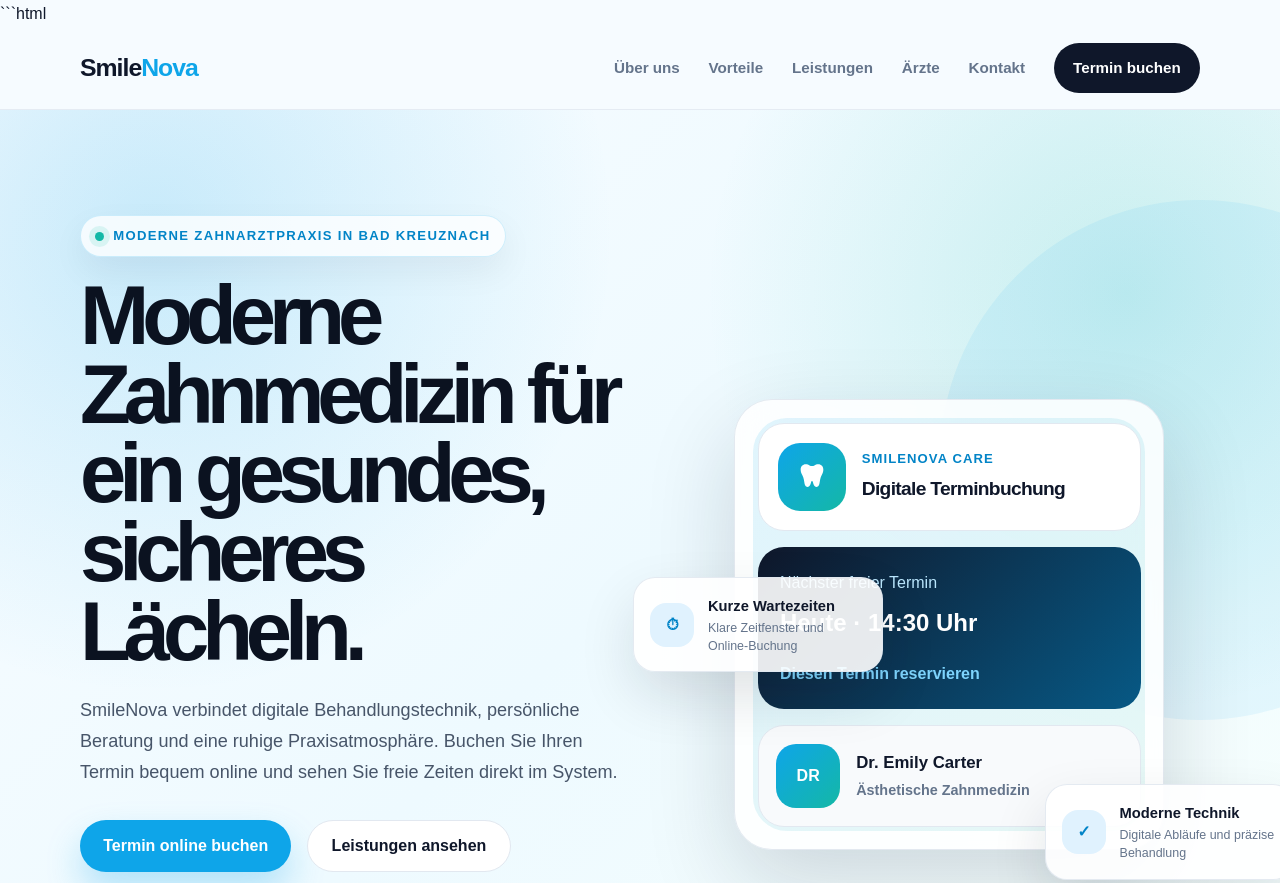
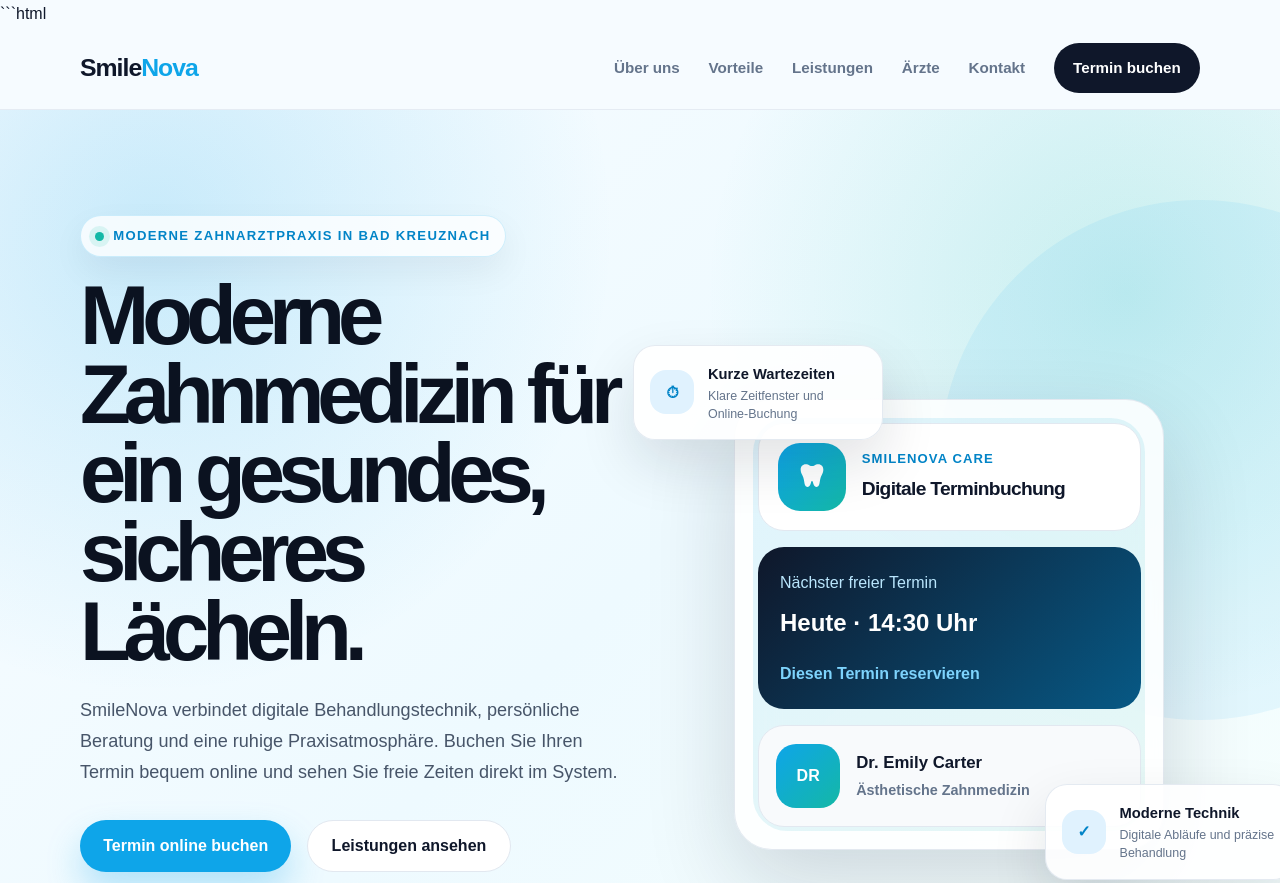
Before and after one commit to MasoudRahimi1991/smilenova-dental-booking-system, a website: page public/index.html in a window 1280 px wide. Shown: the top 883 px of the page. Drawn offline with Linux system fonts and the light colour scheme; no server answers.

Commit message:
Improve homepage design and layout

```diff
--- a/public/css/style.css
+++ b/public/css/style.css
@@ -1058,7 +1058,7 @@ select:focus {
 }
 
 .floating-card-one {
-  top: 0git ;
+  top: 0 ;
   left: -65px;
 }
 
```
